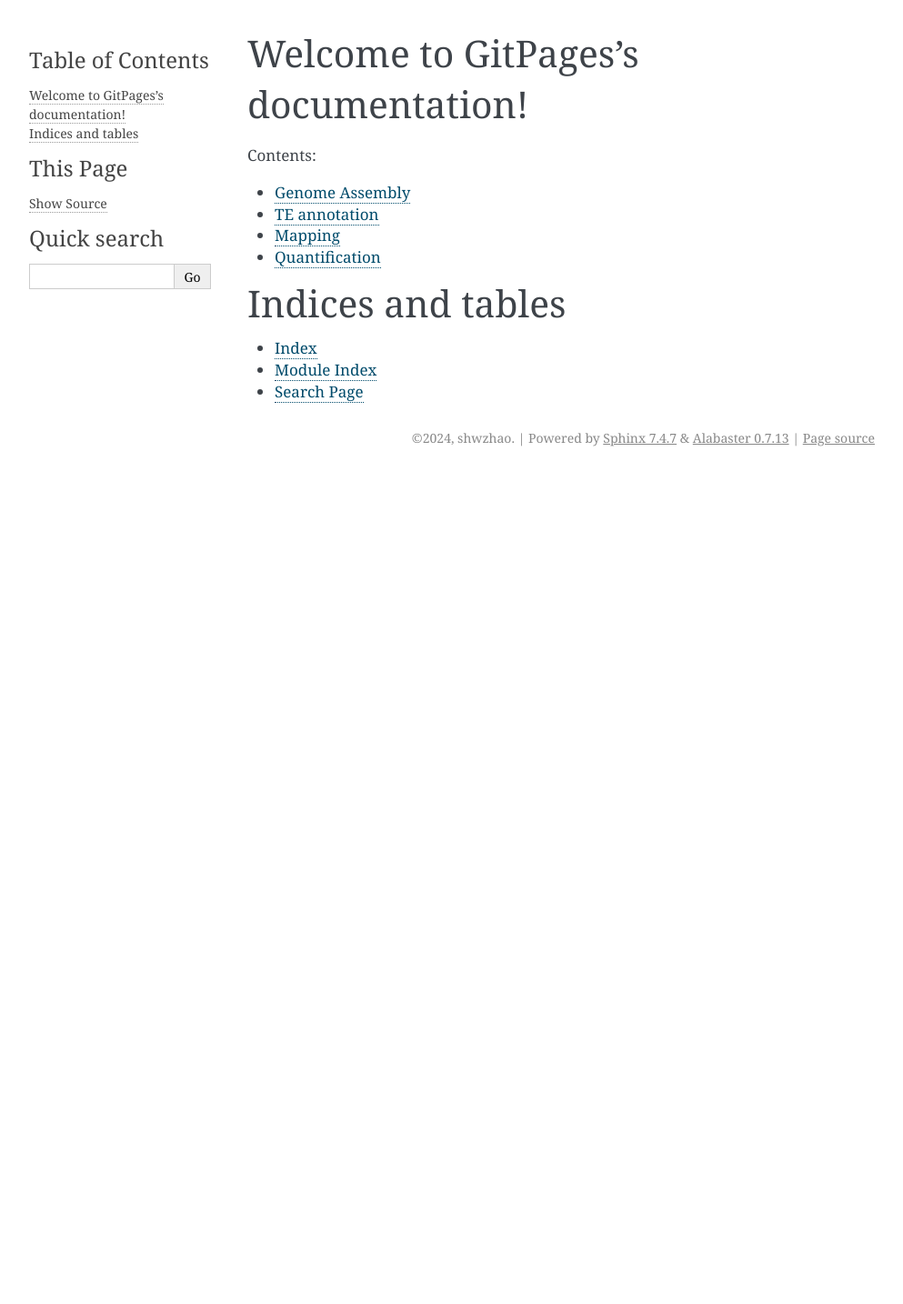
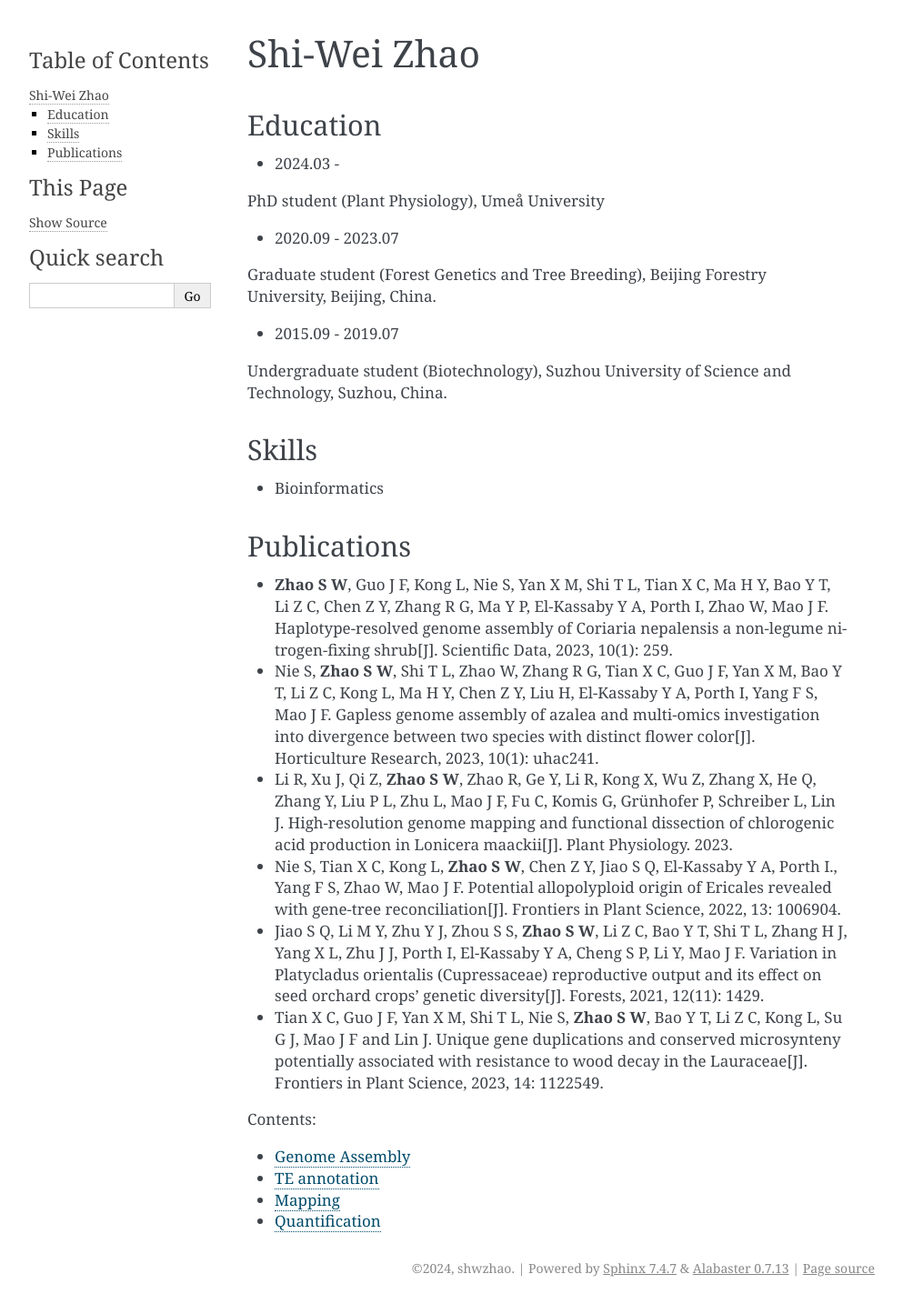
Before and after one commit to shwzhao/shi-wei_zhao.github.io, a Sphinx documentation site: the page built from source/index.rst, in a window 1280 px wide. Shown: the whole page at 91% size, without its empty margins (148-1141 px from the left). Built offline with Sphinx 7.4.7, drawn with Linux system fonts in a browser that asks for light colours; before the commit the page ends 900 px from its top, so only the background shows below that.

Commit message:
add personal infomation

```diff
--- a/source/index.rst
+++ b/source/index.rst
@@ -3,23 +3,43 @@
    You can adapt this file completely to your liking, but it should at least
    contain the root `toctree` directive.
 
-Welcome to GitPages's documentation!
+Shi-Wei Zhao
 ====================================
 
 
+Education
+---------
+
+- 2024.03 -
+PhD student (Plant Physiology), Umeå University
+
+- 2020.09 - 2023.07
+Graduate student (Forest Genetics and Tree Breeding), Beijing Forestry University, Beijing, China.
+
+- 2015.09 - 2019.07
+Undergraduate student (Biotechnology), Suzhou University of Science and Technology, Suzhou, China.
+
+
+
+Skills
+------
+- Bioinformatics
+
+
+Publications
+------------
+- **Zhao S W**, Guo J F, Kong L, Nie S, Yan X M, Shi T L, Tian X C, Ma H Y, Bao Y T, Li Z C, Chen Z Y, Zhang R G, Ma Y P, El-Kassaby Y A, Porth I, Zhao W, Mao J F. Haplotype-resolved genome assembly of Coriaria nepalensis a non-legume nitrogen-fixing shrub[J]. Scientific Data, 2023, 10(1): 259.
+- Nie S, **Zhao S W**, Shi T L, Zhao W, Zhang R G, Tian X C, Guo J F, Yan X M, Bao Y T, Li Z C, Kong L, Ma H Y, Chen Z Y, Liu H, El-Kassaby Y A, Porth I, Yang F S, Mao J F. Gapless genome assembly of azalea and multi-omics investigation into divergence between two species with distinct flower color[J]. Horticulture Research, 2023, 10(1): uhac241.
+- Li R, Xu J, Qi Z, **Zhao S W**, Zhao R, Ge Y, Li R, Kong X, Wu Z, Zhang X, He Q, Zhang Y, Liu P L, Zhu L, Mao J F, Fu C, Komis G, Grünhofer P, Schreiber L, Lin J. High-resolution genome mapping and functional dissection of chlorogenic acid production in Lonicera maackii[J]. Plant Physiology. 2023.
+- Nie S, Tian X C, Kong L, **Zhao S W**, Chen Z Y, Jiao S Q, El-Kassaby Y A, Porth I., Yang F S, Zhao W, Mao J F. Potential allopolyploid origin of Ericales revealed with gene-tree reconciliation[J]. Frontiers in Plant Science, 2022, 13: 1006904.
+- Jiao S Q, Li M Y, Zhu Y J, Zhou S S, **Zhao S W**, Li Z C, Bao Y T, Shi T L, Zhang H J, Yang X L, Zhu J J, Porth I, El-Kassaby Y A, Cheng S P, Li Y, Mao J F. Variation in Platycladus orientalis (Cupressaceae) reproductive output and its effect on seed orchard crops’ genetic diversity[J]. Forests, 2021, 12(11): 1429.
+- Tian X C, Guo J F, Yan X M, Shi T L, Nie S, **Zhao S W**, Bao Y T, Li Z C, Kong L, Su G J, Mao J F and Lin J. Unique gene duplications and conserved microsynteny potentially associated with resistance to wood decay in the Lauraceae[J]. Frontiers in Plant Science, 2023, 14: 1122549.
 
 
 .. toctree::
-   :maxdepth: 2
+   :maxdepth: 1
    :caption: Contents:
 
    content/Genome
 
    content/bulk-RNA-seq
-
-Indices and tables
-==================
-
-* :ref:`genindex`
-* :ref:`modindex`
-* :ref:`search`
```
